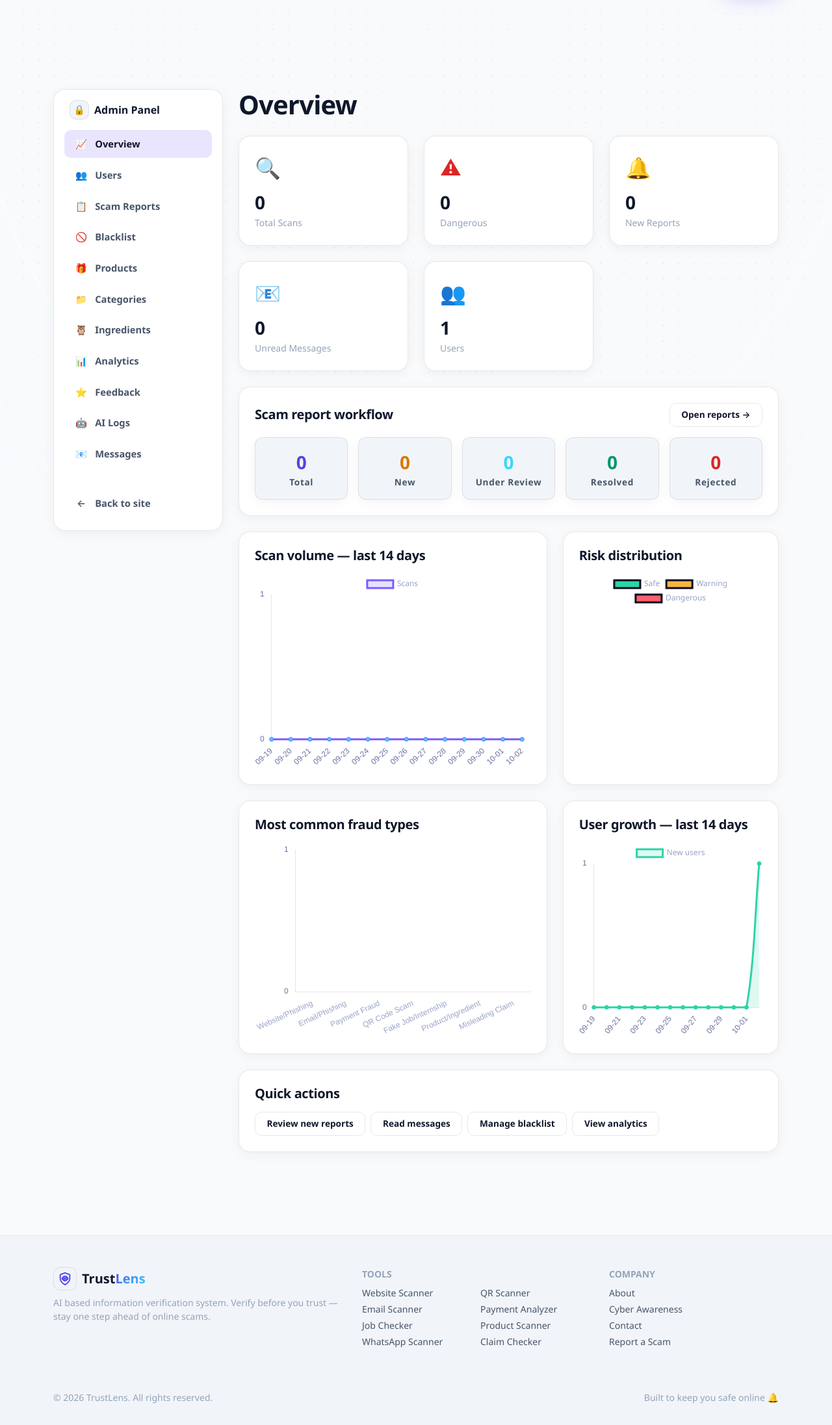
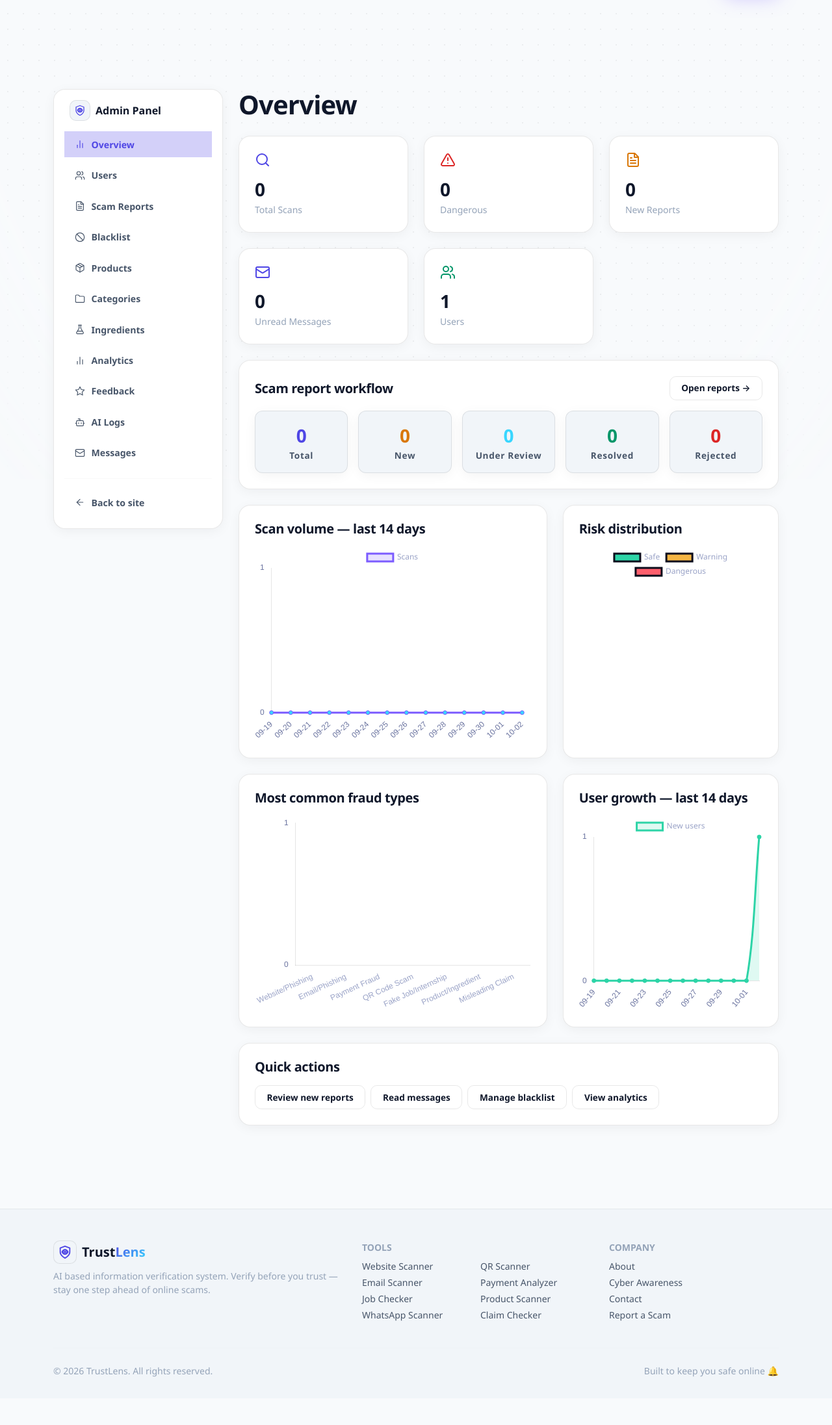
Before and after one commit to mskavitachoudhary/trustlens-fresh, a Flask app: page /admin/ in a window 1280 px wide. Shown: the part 63-2256 px from the top of the page at 65% size. After the commit the page ends 2182 px from the top, so only its background shows below. Run offline with Flask 3, Linux system fonts and the light colour scheme; a user stored in the database is signed in; data comes from the database, SQL or seed files in the repository; data that the repository does not hold is empty; some libraries are stand-ins or nearby versions.

Commit message:
polish dashboard scam reports and admin panels

```diff
--- a/static/css/style.css
+++ b/static/css/style.css
@@ -957,19 +975,26 @@ h1, h2, h3, h4, h5, h6 {
 .admin-nav-link {
   display: flex;
   align-items: center;
-  gap: 0.7rem;
-  color: var(--text-muted);
+  gap: 0.6rem;
+  color: var(--text-secondary);
   font-weight: 600;
-  font-size: 0.92rem;
-  padding: 0.65rem 1rem;
-  border-radius: 10px;
-  margin-bottom: 0.3rem;
-  transition: background 0.2s ease, color 0.2s ease;
+  font-size: 0.88rem;
+  padding: 0.6rem 0.85rem;
+  border-radius: var(--radius-xs);
+  margin-bottom: 0.2rem;
+  transition: all 0.2s ease;
+  text-decoration: none;
 }
 
-.admin-nav-link:hover, .admin-nav-link.active {
-  background: rgba(124, 92, 255, 0.16);
-  color: var(--text-main);
+.admin-nav-link:hover {
+  background: var(--border-subtle);
+  color: var(--text-primary);
+}
+
+.admin-nav-link.active {
+  background: var(--accent-focus);
+  color: var(--accent-primary);
+  font-weight: 700;
 }
 
 /* ---- Misc --------------------------------------------------------------- */
--- a/templates/admin/_nav.html
+++ b/templates/admin/_nav.html
@@ -1,28 +1,33 @@
+{% from "components/icons.html" import icon %}
 {% set admin_pages = [
-  ('admin.index', '&#128200;', 'Overview'),
-  ('admin.users', '&#128101;', 'Users'),
-  ('admin.reports', '&#128203;', 'Scam Reports'),
-  ('admin.blacklist', '&#128683;', 'Blacklist'),
-  ('admin.products', '&#127873;', 'Products'),
-  ('admin.categories', '&#128193;', 'Categories'),
-  ('admin.ingredients', '&#129417;', 'Ingredients'),
-  ('admin.analytics', '&#128202;', 'Analytics'),
-  ('admin.feedback', '&#11088;', 'Feedback'),
-  ('admin.ai_logs', '&#129302;', 'AI Logs'),
-  ('admin.messages', '&#128231;', 'Messages')
+  ('admin.index', 'overview', 'Overview'),
+  ('admin.users', 'users', 'Users'),
+  ('admin.reports', 'file-text', 'Scam Reports'),
+  ('admin.blacklist', 'shield-ban', 'Blacklist'),
+  ('admin.products', 'package', 'Products'),
+  ('admin.categories', 'folder', 'Categories'),
+  ('admin.ingredients', 'flask', 'Ingredients'),
+  ('admin.analytics', 'bar-chart', 'Analytics'),
+  ('admin.feedback', 'star', 'Feedback'),
+  ('admin.ai_logs', 'bot', 'AI Logs'),
+  ('admin.messages', 'mail', 'Messages')
 ] %}
 <div class="glass p-3 admin-side">
   <div class="d-flex align-items-center gap-2 px-2 mb-3">
-    <span class="brand-mark" style="width:30px;height:30px;font-size:.9rem;">&#128274;</span>
+    <span class="brand-mark" style="width:32px;height:32px;">{{ icon('brand', size=18) }}</span>
     <span class="fw-bold">Admin Panel</span>
   </div>
-  <nav>
-    {% for endpoint, icon, label in admin_pages %}
-      <a class="admin-nav-link {% if request.endpoint == endpoint %}active{% endif %}" href="{{ url_for(endpoint) }}">
-        <span style="width:20px;text-align:center;">{{ icon|safe }}</span> {{ label }}
+  <nav class="d-flex flex-column gap-1">
+    {% for endpoint, icon_name, label in admin_pages %}
+      <a class="admin-nav-link d-flex align-items-center gap-2 {% if request.endpoint == endpoint %}active{% endif %}" href="{{ url_for(endpoint) }}">
+        <span class="flex-shrink-0" style="width:20px;display:inline-flex;align-items:center;justify-content:center;">{{ icon(icon_name, size=16) }}</span>
+        <span>{{ label }}</span>
       </a>
     {% endfor %}
   </nav>
-  <hr class="my-3" style="border-color:var(--border-soft);">
-  <a class="admin-nav-link" href="{{ url_for('main.index') }}"><span style="width:20px;text-align:center;">&#8592;</span> Back to site</a>
+  <hr class="my-3" style="border-color:var(--border-color);">
+  <a class="admin-nav-link d-flex align-items-center gap-2" href="{{ url_for('main.index') }}">
+    <span class="flex-shrink-0" style="width:20px;display:inline-flex;align-items:center;justify-content:center;">{{ icon('arrow-left', size=16) }}</span>
+    <span>Back to site</span>
+  </a>
 </div>
--- a/templates/admin/dashboard.html
+++ b/templates/admin/dashboard.html
@@ -1,4 +1,5 @@
 {% extends "base.html" %}
+{% from "components/icons.html" import icon %}
 
 {% block title %}Admin Overview - TrustLens{% endblock %}
 
@@ -13,16 +14,16 @@
         <h1 class="mb-4">Overview</h1>
         <div class="row g-4 mb-4">
           {% set cards = [
-            (counts.total_scans, 'Total Scans', '&#128269;', 'var(--accent)'),
-            (counts.dangerous_scans, 'Dangerous', '&#9888;', 'var(--red)'),
-            (report_stats['new'], 'New Reports', '&#128276;', 'var(--yellow)'),
-            (unread_messages, 'Unread Messages', '&#128231;', 'var(--accent-2)'),
-            (counts.users, 'Users', '&#128101;', 'var(--green)')
+            (counts.total_scans, 'Total Scans', 'search', 'var(--accent-primary)'),
+            (counts.dangerous_scans, 'Dangerous', 'alert', 'var(--trust-danger)'),
+            (report_stats['new'], 'New Reports', 'file-text', 'var(--trust-warning)'),
+            (unread_messages, 'Unread Messages', 'mail', 'var(--accent-primary)'),
+            (counts.users, 'Users', 'users', 'var(--trust-safe)')
           ] %}
-          {% for num, label, icon, color in cards %}
+          {% for num, label, icon_name, color in cards %}
             <div class="col-md-4">
               <div class="glass card-hover p-4">
-                <div class="fs-2 mb-2" style="color:{{ color }};">{{ icon|safe }}</div>
+                <div class="mb-2" style="color:{{ color }};">{{ icon(icon_name, size=24, stroke_width=2) }}</div>
                 <div class="fs-3 fw-bold">{{ num }}</div>
                 <div class="text-dim-c small">{{ label }}</div>
               </div>
--- a/templates/components/icons.html
+++ b/templates/components/icons.html
@@ -75,6 +75,43 @@
 {%- elif name in ['user'] -%}
   <path d="M19 21v-2a4 4 0 0 0-4-4H9a4 4 0 0 0-4 4v2"/>
   <circle cx="12" cy="7" r="4"/>
+{%- elif name in ['users'] -%}
+  <path d="M16 21v-2a4 4 0 0 0-4-4H6a4 4 0 0 0-4 4v2"/>
+  <circle cx="9" cy="7" r="4"/>
+  <path d="M22 21v-2a4 4 0 0 0-3-3.87"/>
+  <path d="M16 3.13a4 4 0 0 1 0 7.75"/>
+{%- elif name in ['overview', 'bar-chart', 'analytics'] -%}
+  <line x1="18" y1="20" x2="18" y2="10"/>
+  <line x1="12" y1="20" x2="12" y2="4"/>
+  <line x1="6" y1="20" x2="6" y2="14"/>
+{%- elif name in ['file-text', 'report', 'document'] -%}
+  <path d="M14.5 2H6a2 2 0 0 0-2 2v16a2 2 0 0 0 2 2h12a2 2 0 0 0 2-2V7.5L14.5 2z"/>
+  <polyline points="14 2 14 8 20 8"/>
+  <line x1="16" y1="13" x2="8" y2="13"/>
+  <line x1="16" y1="17" x2="8" y2="17"/>
+  <line x1="10" y1="9" x2="8" y2="9"/>
+{%- elif name in ['shield-ban', 'blacklist', 'ban'] -%}
+  <circle cx="12" cy="12" r="10"/>
+  <line x1="4.93" y1="4.93" x2="19.07" y2="19.07"/>
+{%- elif name in ['package', 'box'] -%}
+  <path d="m7.5 4.27 9 5.15"/>
+  <path d="M21 8a2 2 0 0 0-1-1.73l-7-4a2 2 0 0 0-2 0l-7 4A2 2 0 0 0 3 8v8a2 2 0 0 0 1 1.73l7 4a2 2 0 0 0 2 0l7-4A2 2 0 0 0 21 16Z"/>
+  <path d="m3.3 7 8.7 5 8.7-5"/>
+  <path d="M12 22V12"/>
+{%- elif name in ['folder', 'category'] -%}
+  <path d="M4 20h16a2 2 0 0 0 2-2V8a2 2 0 0 0-2-2h-7.93a2 2 0 0 1-1.66-.9l-.82-1.2A2 2 0 0 0 7.93 3H4a2 2 0 0 0-2 2v13c0 1.1.9 2 2 2Z"/>
+{%- elif name in ['star', 'feedback'] -%}
+  <polygon points="12 2 15.09 8.26 22 9.27 17 14.14 18.18 21.02 12 17.77 5.82 21.02 7 14.14 2 9.27 8.91 8.26 12 2"/>
+{%- elif name in ['bot', 'ai'] -%}
+  <path d="M12 8V4H8"/>
+  <rect width="16" height="12" x="4" y="8" rx="2"/>
+  <path d="M2 14h2"/>
+  <path d="M20 14h2"/>
+  <path d="M15 13v2"/>
+  <path d="M9 13v2"/>
+{%- elif name in ['arrow-left', 'back'] -%}
+  <path d="m12 19-7-7 7-7"/>
+  <path d="M19 12H5"/>
 {%- elif name in ['search', 'lens'] -%}
   <circle cx="11" cy="11" r="8"/>
   <path d="m21 21-4.3-4.3"/>
```
Also changed, not shown: other parts of static/css/style.css (+24 -6 lines), templates/dashboard.html (+7 -6 lines), templates/scam_reports.html (+9 -8 lines).
